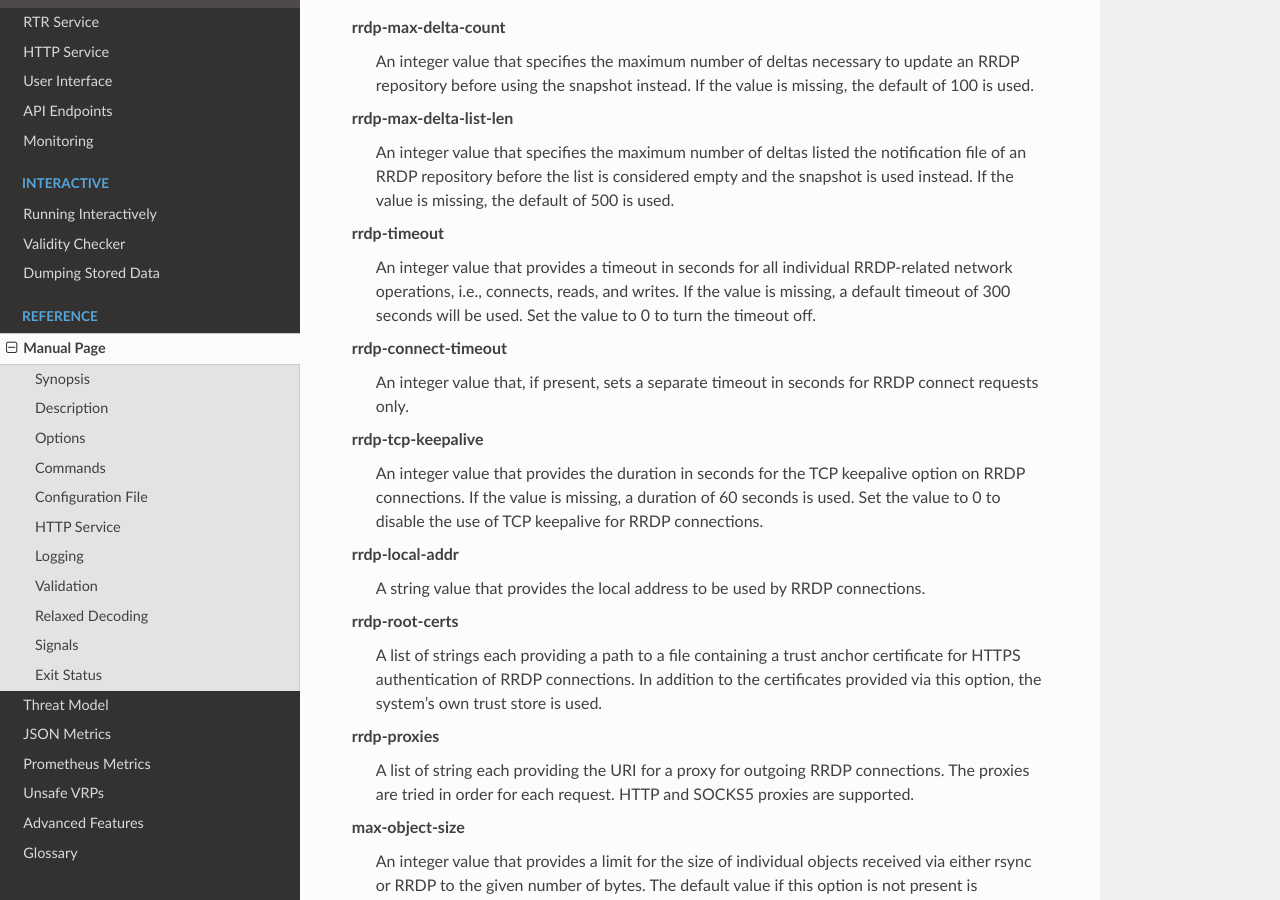
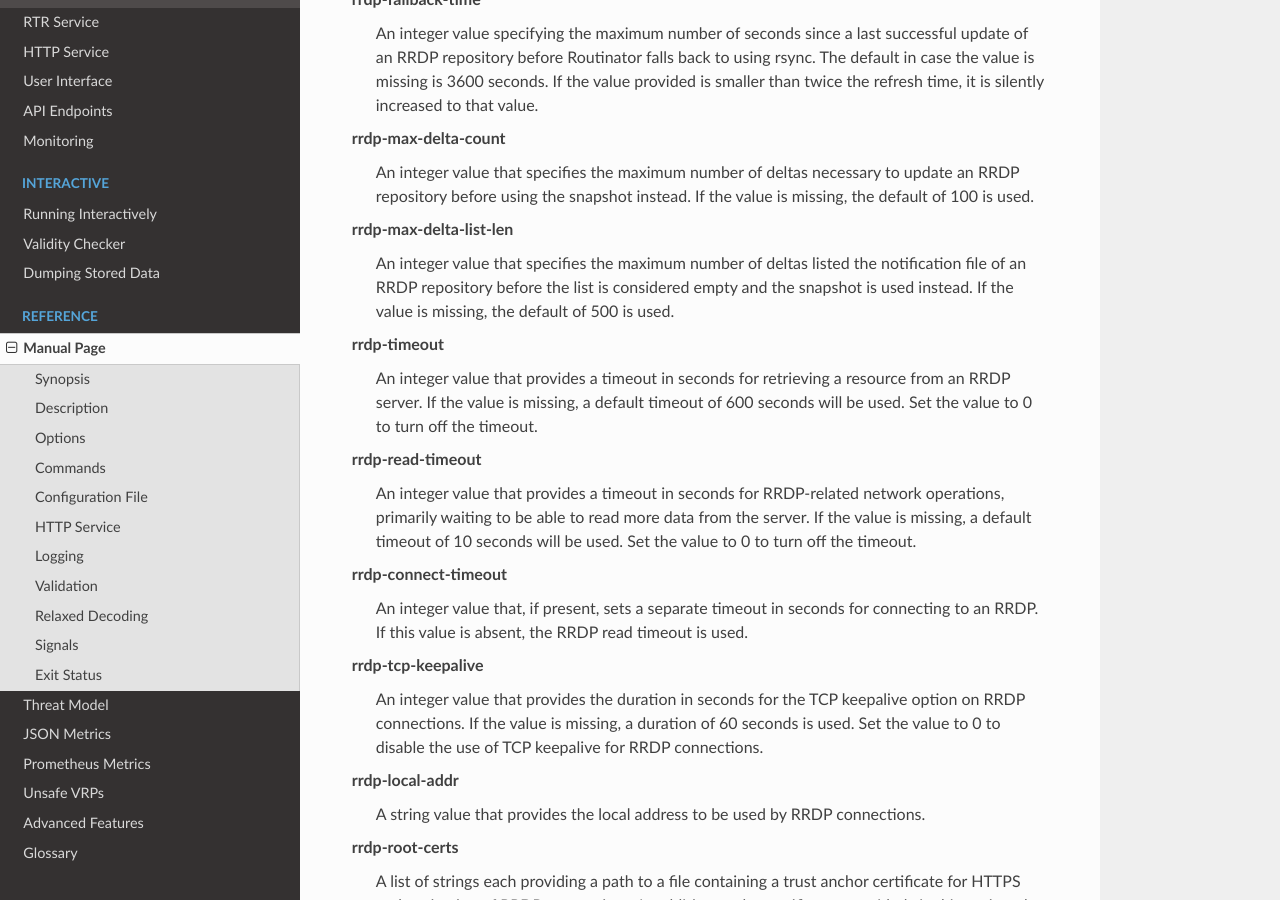
Before and after one commit to NLnetLabs/routinator, a Sphinx documentation site: the page built from doc/manual/source/manual-page.rst, in a window 1280 px wide and 900 px high, scrolled down 21236 px. Built offline with Sphinx 7.4.7 and the Read the Docs theme 3.1.0, drawn with Linux system fonts in a browser that asks for light colours; some of the changed text lies outside the part shown.

Commit message:
Add rrdp-read-timeout and revise timeout defaults. (#1061)
This PR adds a new rrdp-read-timeout config parameter which sets the
timeout for all network operations related to RRDP. The default for this
timeout is 10 seconds. As this is also used for the initial connect, this
will make broken servers timeout much more quickly.

In addition, the PR changes the default for the rrdp-timeout value – which
concerns the full exchange – to 600 seconds as we have seen some
repositories time out the snapshot with the previous default of 300
seconds. We think it beneficiary to give them more time to finish the
snapshot update rather than falling back to rsync and then trying again
and failing again after five minutes for every validation run.

```diff
--- a/doc/manual/source/manual-page.rst
+++ b/doc/manual/source/manual-page.rst
@@ -290,15 +290,21 @@
 
 .. option:: --rrdp-timeout=seconds
 
-      Sets the timeout in seconds for any RRDP-related network operation,
-      i.e., connects, reads, and writes. If this option is omitted, the
-      default timeout of 300 seconds is used. Set the option to 0 to disable
-      the timeout.
+      Sets the timeout in seconds for retrieving a resource from an RRDP
+      server. If this option is omitted, a default timeout of 600 seconds is
+      used. Set the option to 0 to disable the timeout.
+
+.. option:: --rrdp-read-timeout=seconds
+
+      Sets the timeout in seconds for RRDP-related network operation,
+      primarily waiting to be able to read more data from the server.
+      If this option is omitted, a default timeout of 10 seconds is used.
+      Set the option to 0 to disable the timeout.
 
 .. option:: --rrdp-connect-timeout=seconds
 
       Sets the timeout in seconds for RRDP connect requests. If omitted, the
-      general timeout will be used.
+      read timeout will be used.
 
 .. option:: --rrdp-tcp-keepalive=seconds
 
@@ -1176,15 +1182,22 @@
             If the value is missing, the default of 500 is used.
 
       rrdp-timeout
-            An integer value that provides a timeout in seconds for all
-            individual RRDP-related network operations, i.e., connects,
-            reads, and writes. If the value is missing, a default timeout of
-            300 seconds will be used. Set the value to 0 to turn the timeout
-            off.
+            An integer value that provides a timeout in seconds for retrieving
+            a resource from an RRDP server. If the value is missing, a default
+            timeout of 600 seconds will be used. Set the value to 0 to turn
+            off the timeout.
+
+      rrdp-read-timeout
+            An integer value that provides a timeout in seconds for
+            RRDP-related network operations, primarily waiting to be
+            able to read more data from the server. If the value is missing,
+            a default timeout of 10 seconds will be used. Set the value to 0
+            to turn off the timeout.
 
       rrdp-connect-timeout
             An integer value that, if present, sets a separate timeout in
-            seconds for RRDP connect requests only.
+            seconds for connecting to an RRDP. If this value is absent, the
+            RRDP read timeout is used.
 
       rrdp-tcp-keepalive
             An integer value that provides the duration in seconds for the
```
Also changed, not shown: 2 other files.
